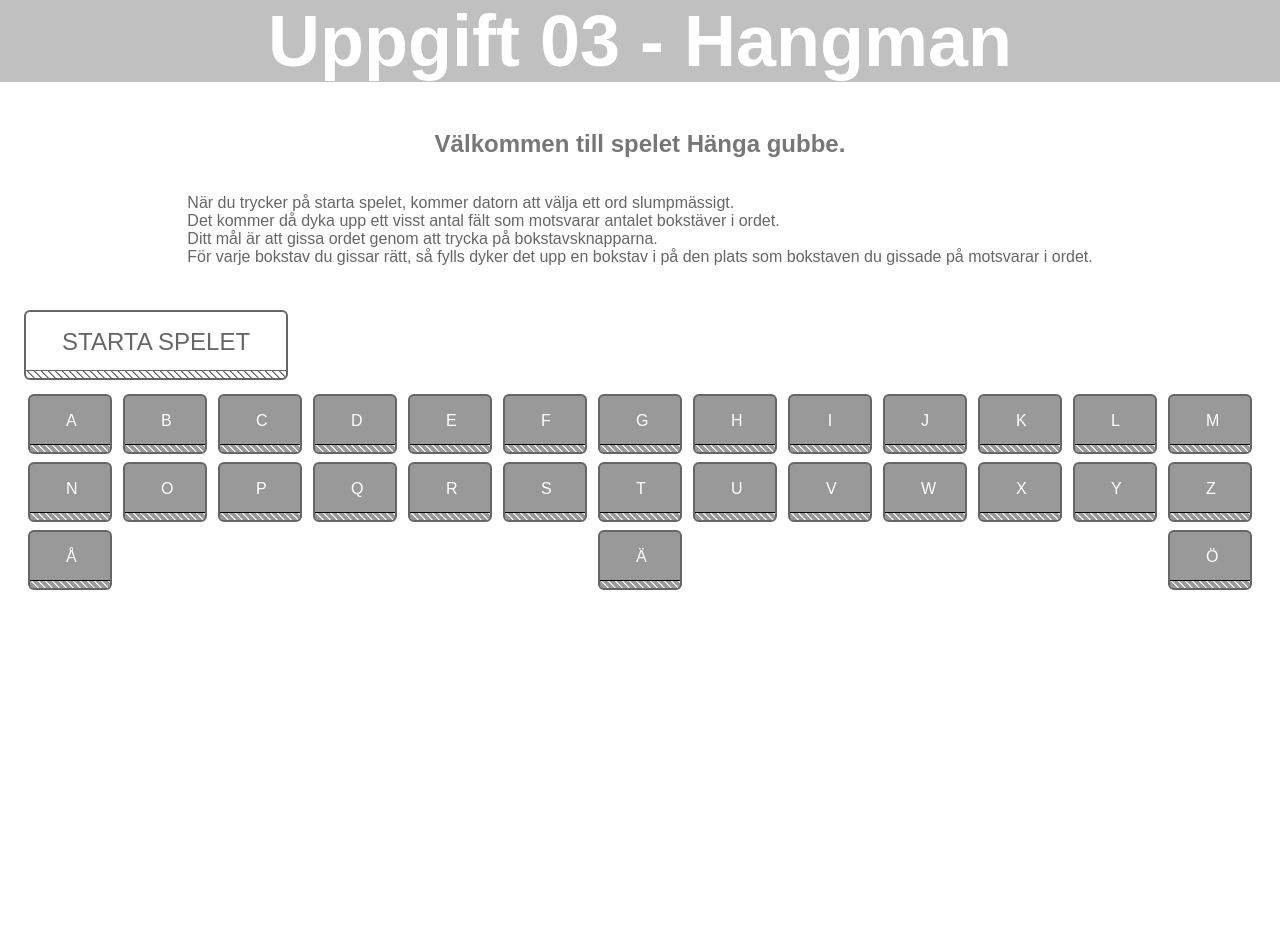
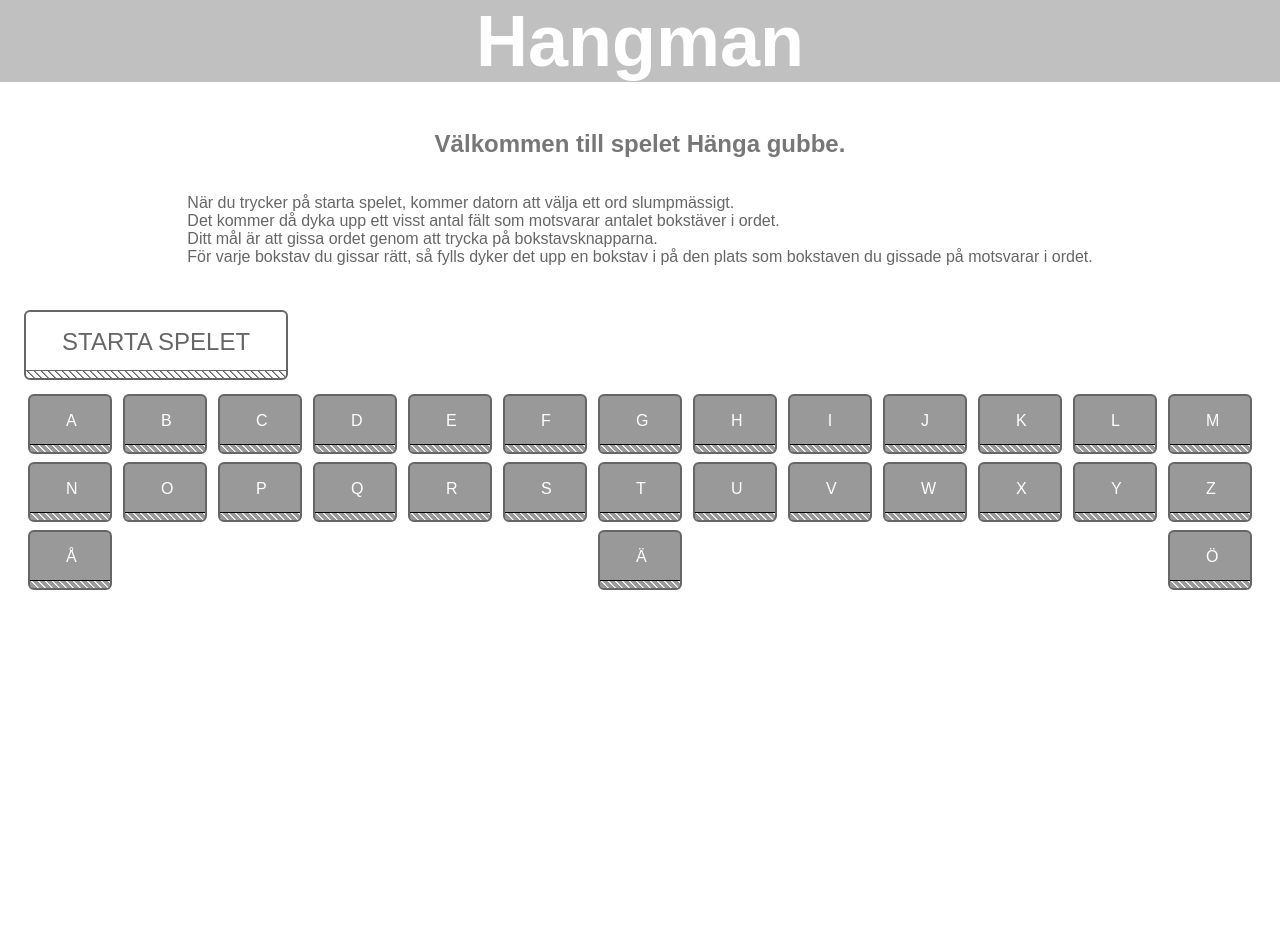
Before and after one commit to sarz2/JS-hangman, a plain HTML site: page index.html in a window 1280 px wide. Shown: the top 952 px of the page. Drawn offline with Linux system fonts and the light colour scheme.

Commit message:
change name

```diff
--- a/index.html
+++ b/index.html
@@ -9,7 +9,7 @@
 
 <body>
     <header>
-        <h1>Uppgift 03 - Hangman</h1>
+        <h1>Hangman</h1>
     </header>
     <main>
         <article>
```
